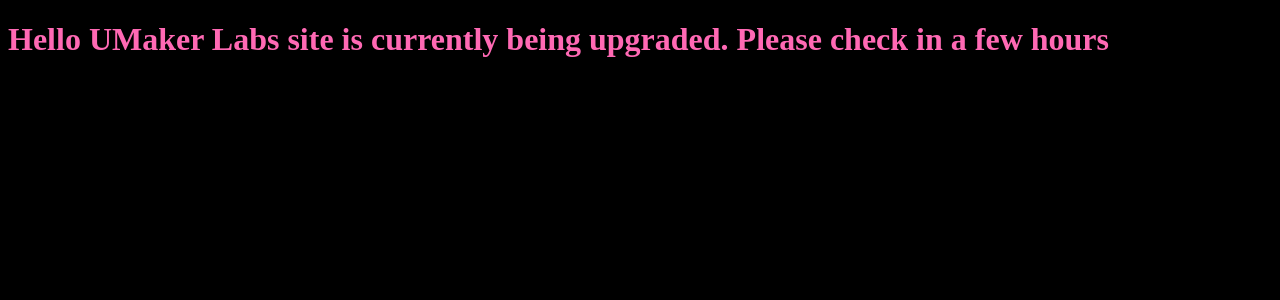
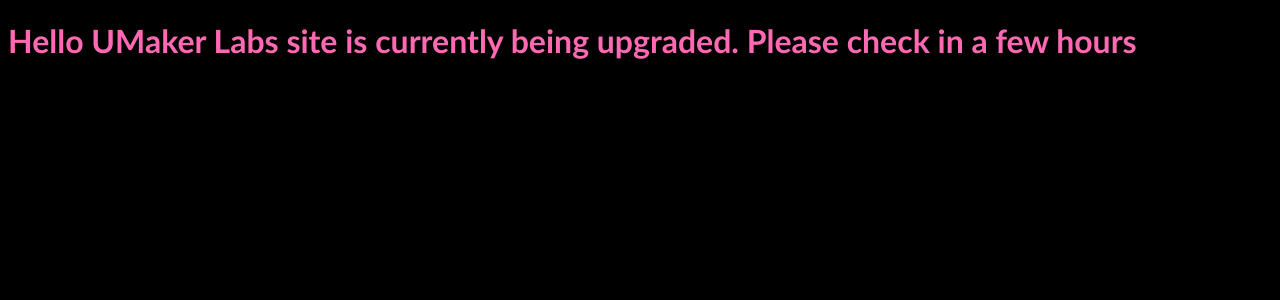
Before and after one commit to umakerlabs/umakerlabs.github.io, a Jekyll site: the page index.html, which Jekyll copies as it is, in a window 1280 px wide. Shown: the top 300 px of the page. Built offline with Jekyll 4.4.1, drawn with Linux system fonts in a browser that asks for light colours.

Commit message:
Update index.html

```diff
--- a/index.html
+++ b/index.html
@@ -5,7 +5,8 @@
 <style>
   body
   {
-    background-color:#000000
+    background-color:#000000;
+    font-family:calibri;
   }
   </style>
 </head>
```
